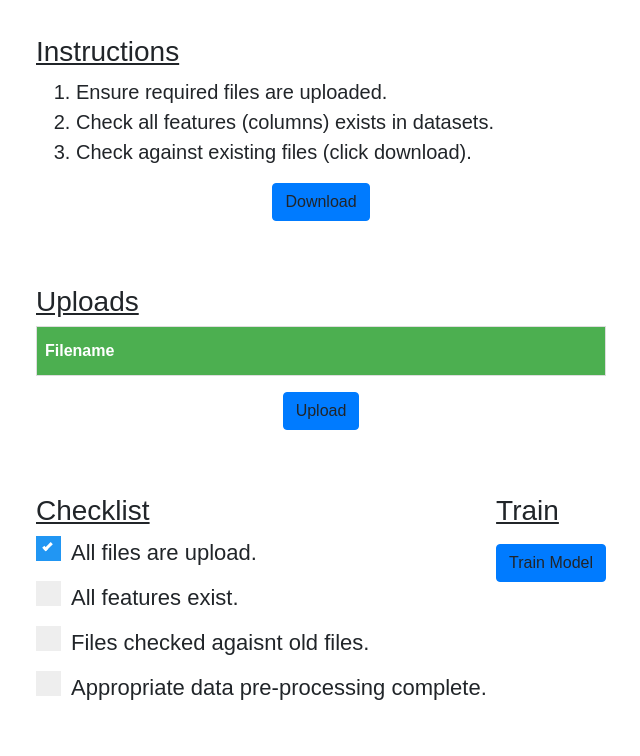
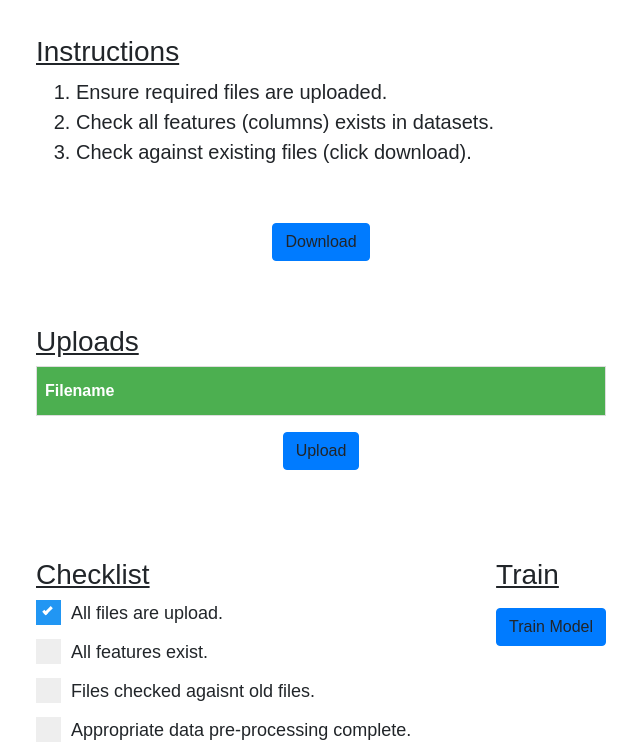
Before and after one commit to JordanCdev/HFRS-fireRisk-webApp, a Flask app: page /train in a window 1280 px wide. Shown: the part 169-925 px from the top of the page, without its empty margins (319-959 px from the left). Before the commit the page ends 869 px from the top, so only its background shows below. Run offline with Flask 2, Linux system fonts and the light colour scheme; a user stored in the database is signed in; lists and menus that the app fills with data are empty; parts of the project's set-up code (start-up, migrations or seed data) failed here and were passed over; some libraries are stand-ins or nearby versions.

Commit message:
Styling changes

```diff
--- a/website/static/styles/main.css
+++ b/website/static/styles/main.css
@@ -135,7 +135,7 @@
     padding-left: 35px;
     margin-bottom: 12px;
     cursor: pointer;
-    font-size: 22px;
+    font-size: 18px;
     -webkit-user-select: none;
     -moz-user-select: none;
     -ms-user-select: none;
--- a/website/templates/train.html
+++ b/website/templates/train.html
@@ -13,6 +13,7 @@
         <li>Check all features (columns) exists in datasets.</li>
         <li>Check against existing files (click download).</li>
     </ol>
+    </br>
     <div class="center-block">
         <a class="btn btn-primary">Download</a>
     </div><br><br>
@@ -28,7 +29,7 @@
     </table>
     <div class="center-block">
         <a class="btn btn-primary">Upload</a>
-    </div><br><br>
+    </div><br><br><br>
 
     <div style="float:left;">
         <h3 style="text-align:left;"><u>Checklist</u></h3>
@@ -57,5 +58,4 @@
         </div>
     </div>
 </div>
-</div>
 {% endblock %}
```
